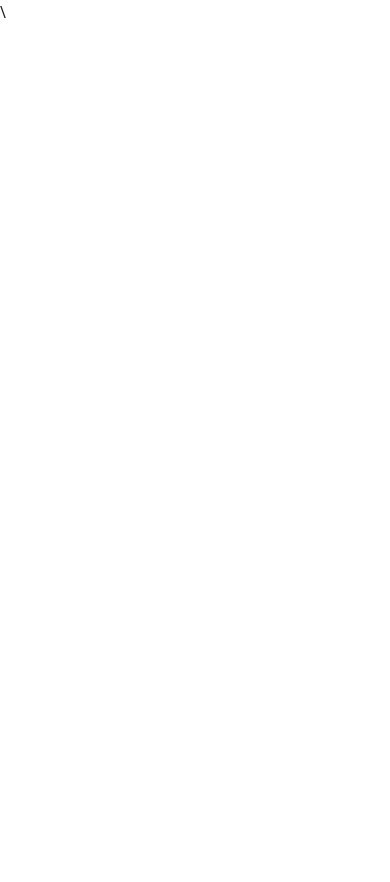
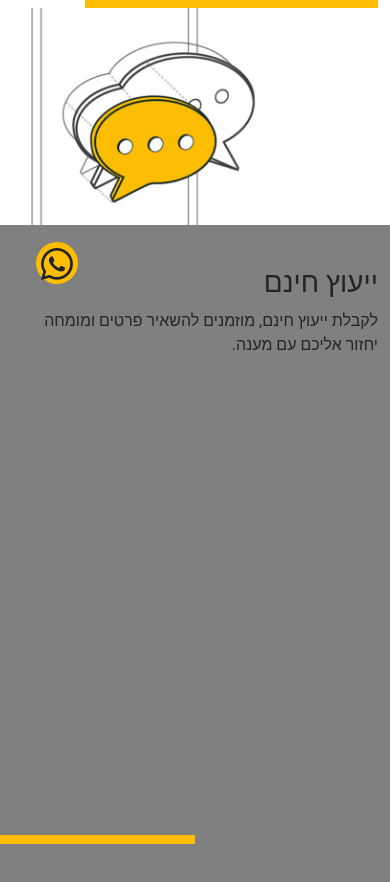
Before and after one commit to S3venthR4ven/My-protfolio, a plain HTML site: page Projects/Project3/index.html in a window 390 px wide. Before the commit the page ends 844 px from the top, so only its background shows below. Drawn offline with nearby package versions, Linux system fonts and the light colour scheme.

Commit message:
project 3 - half done and without responsivness

```diff
--- /dev/null
+++ b/Projects/Project3/CSS/style.css
@@ -0,0 +1,163 @@
+@import url('https://fonts.googleapis.com/css2?family=Heebo:wght@100..900&display=swap');
+@import url("https://cdn.jsdelivr.net/npm/bootstrap-icons@1.11.3/font/bootstrap-icons.min.css");
+
+/*  --  עיצוב כללי של העמוד  --  */
+
+*{
+  margin: 0 auto;
+  padding: 0;
+}
+
+body{
+  font-family: "Heebo", sans-serif;
+  direction: rtl;
+
+}
+main{
+  display: block;
+  width: 100%;
+}
+
+
+/*  --  עיצוב של החלק הימני של העמוד  --  */
+
+.rightMainDiv{
+  text-align: left;
+  height: fit-content;
+}
+
+.upperStripe{
+  height: 1.1vh;
+  width: 50%;
+  background-color: #FDBD03 ;
+  float: right;
+}
+
+.imageDiv{
+  background-image: url(../Images/Image\ 1@2x.png);
+  background-repeat: no-repeat;
+  float: left;
+  background-position: left;
+  background-size:70%;
+
+}
+
+
+/*  --  עיציוב של החלק השמאלי של העמוד  --  */
+
+.leftMainDiv{
+  background-color: grey;
+}
+
+.whatsappLineDiv{
+  width: 100%;
+  height: 5vh;
+  display: block;
+  direction: ltr;
+  padding: 2vh 0;
+}
+
+
+
+.bi-whatsapp{
+  direction: ltr;
+  font-size: 2rem;
+  background-color: #FDBD03;
+  background-size: 50vh;
+  display: inline-block;
+  height: 5vh;
+  width: 5vh;
+  text-align: center;
+  border-radius: 50%;
+}
+
+
+
+
+
+
+.lowerStripe{
+  height: 1.1vh;
+  background-color: #FDBD03 ;
+  width: 50%;
+  display: inline;
+  right: 50%;
+
+}
+
+
+
+
+/*  ===================================  */
+/*  ===================================  */
+
+
+
+@media screen and (min-width:993px) {
+
+  .rightMainDiv{
+    height: 100vh;
+
+  }
+
+  .upperStripe{
+    height: 1.1vh;
+    width: 50%;
+  }
+
+  .imageDiv{
+    height: 100vh;
+
+  }
+
+  .leftMainDiv{
+    height: 100vh;
+  }
+
+}
+
+
+@media screen and (min-width:768px) and (max-width:992px) {
+
+  .rightMainDiv{
+    height: 100vh;
+
+  }
+
+  .upperStripe{
+    height: 1.1vh;
+    width: 65%;
+  }
+
+  .imageDiv{
+    height: 100vh;
+    background-image: url(../Images/Image\ 1@2x.png);
+    background-size: 70%;
+  }
+
+}
+
+
+
+
+@media screen and (max-width:767px) {
+
+    .rightMainDiv{
+    height: 225px;
+  }
+
+  .upperStripe{
+    height: 1vh;
+    width: 80%;
+  }
+
+  .imageDiv{
+    height: 225px;
+    /* background-image: url(../Images/Image\ 1.png); */
+  }
+
+  .leftMainDiv{
+    height: 706px;
+  }
+
+}
--- a/Projects/Project3/index.html
+++ b/Projects/Project3/index.html
@@ -2,27 +2,42 @@
 <html lang="en">
 <head>
     <meta charset="UTF-8">
-    <meta name="viewport" content="width=device-width, initial-scale=1.0">\
+    <meta name="viewport" content="width=device-width, initial-scale=1.0">
     <link href="https://cdn.jsdelivr.net/npm/bootstrap@5.3.3/dist/css/bootstrap.min.css" rel="stylesheet" integrity="sha384-QWTKZyjpPEjISv5WaRU9OFeRpok6YctnYmDr5pNlyT2bRjXh0JMhjY6hW+ALEwIH" crossorigin="anonymous">
     <script src="https://cdn.jsdelivr.net/npm/bootstrap@5.3.3/dist/js/bootstrap.bundle.min.js" integrity="sha384-YvpcrYf0tY3lHB60NNkmXc5s9fDVZLESaAA55NDzOxhy9GkcIdslK1eN7N6jIeHz" crossorigin="anonymous"></script>
+    <link rel="stylesheet" href="./CSS/style.css">
     <title>Project 3</title>
 </head>
 <body>
-    <div class="rightMainDiv">
-        <div class="upperStripe"></div>
-    </div>
-    <div class="leftMainDiv">
-        <div class="whatsappDiv"></div>
-        <div class="formDiv">
-            <form action="">
+    <main class="container-fluid ">
+        <div class="row">
+            <div class="rightMainDiv  col-md-5  mh-100 sh-25">
+                <div class="upperStripe float-right"></div>
+                <div class="imageDiv container-fluid align-content-center mh-100 sh-25">
+                        <!-- <img src="Images/Image 1.png" alt="Messege Us" class="d-block mx-auto w-75 "> -->
+                </div>
+            </div>
+            <div class="leftMainDiv col-md-7 flex-column">
+                <div class="whatsappLineDiv row">
+                    <div class="whatsappbackroundDiv">
+                        <i class="bi bi-whatsapp"></i>
+                    </div>
+                </div>
+                <div class="formDiv row">
+                    <h1>ייעוץ חינם</h1>
+                    <p>לקבלת ייעוץ חינם, מוזמנים להשאיר פרטים ומומחה יחזור אליכם עם מענה.</p>
 
-            </form>
+                    <form action="">
+
+                    </form>
+                </div>
+                    <div class="socialIcons row">
+                </div>
+                <div class="lowerStripe   position-absolute bottom-0 start-0"></div>
+            </div>
         </div>
-        <div class="socialIcons">
+    </main>
 
-        </div>
-        <div class="lowerStripe"></div>
-    </div>
 
 
 </body>
```
